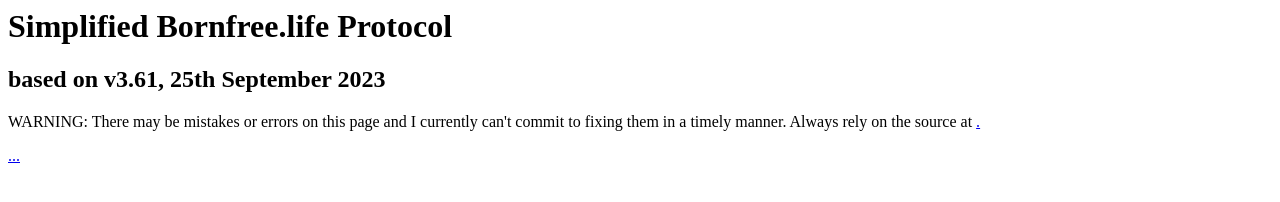
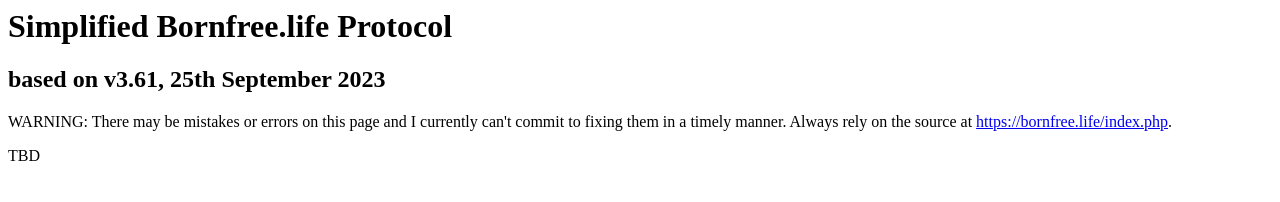
Before and after one commit to dcato98/cfs-protocol, a plain HTML site: page index.html in a window 1280 px wide. Drawn offline with Linux system fonts and the light colour scheme.

Commit message:
Update index.html

```diff
--- a/index.html
+++ b/index.html
@@ -1,6 +1,6 @@
 <h1>Simplified Bornfree.life Protocol</h1>
 <h2>based on v3.61, 25th September 2023</h2>
 
-<p>WARNING: There may be mistakes or errors on this page and I currently can't commit to fixing them in a timely manner. Always rely on the source at <a href="https://bornfree.life/index.php" />.</p>
+<p>WARNING: There may be mistakes or errors on this page and I currently can't commit to fixing them in a timely manner. Always rely on the source at <a href="https://bornfree.life/index.php">https://bornfree.life/index.php<a/>.</p>
 
-<p>...</p>
+<p>TBD</p>
```
